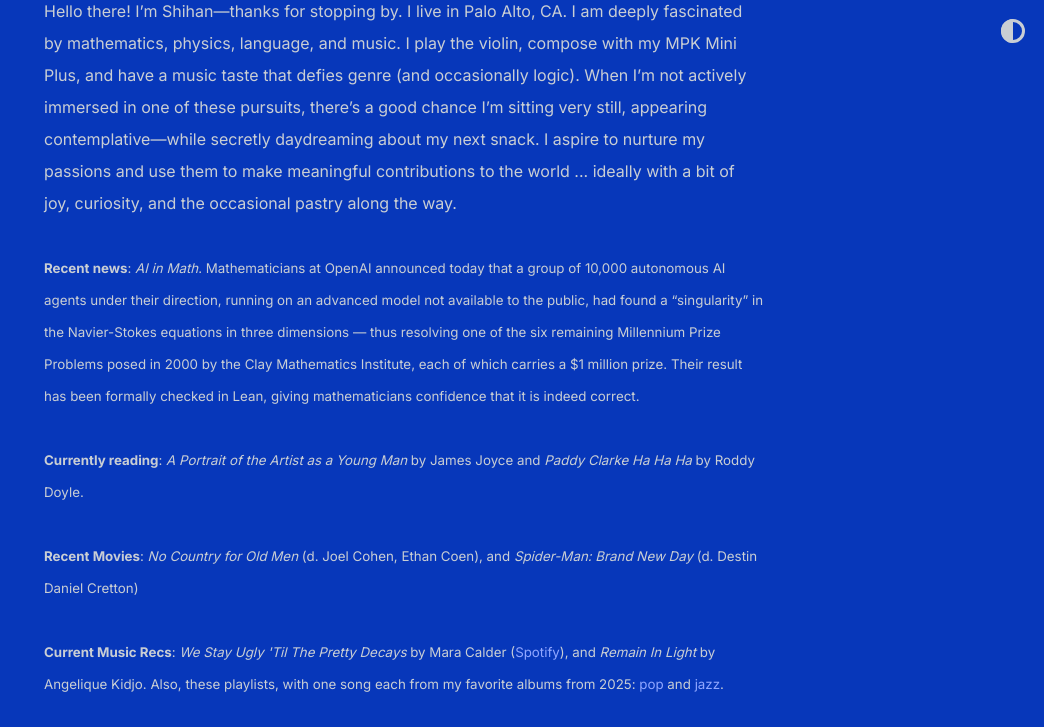
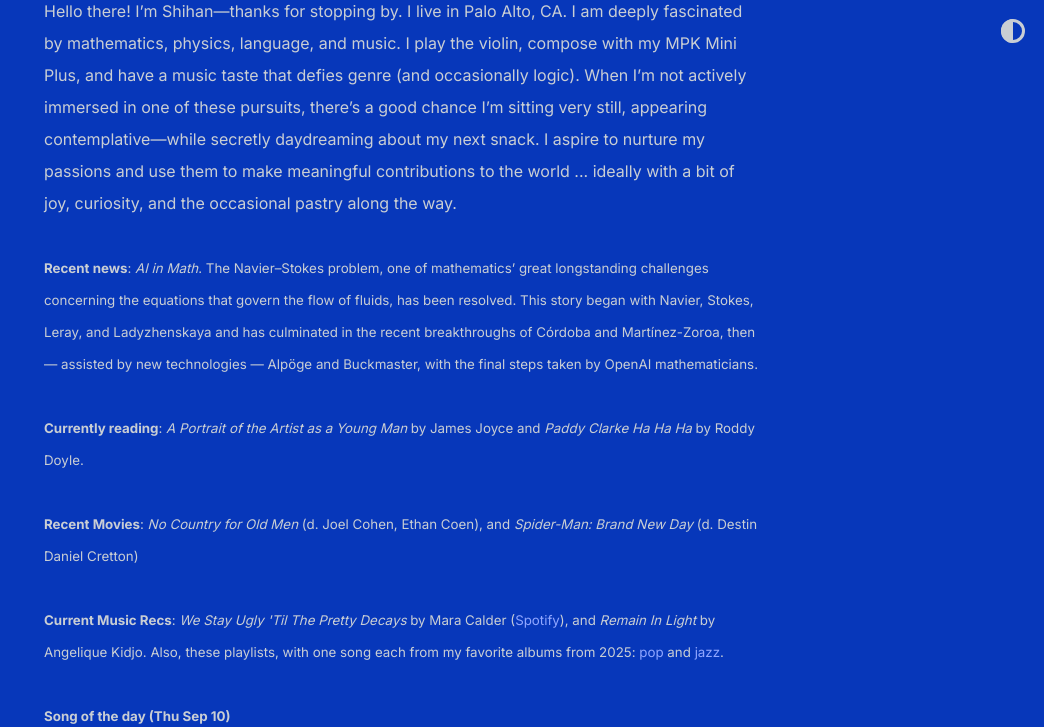
Before and after one commit to shihankanungo/shihankanungo.github.io, a Jekyll site: the page built from index.md, in a window 1280 px wide and 900 px high, scrolled down 503 px, cut to the strip 0-727 px from the top of the window. Shown: the whole strip, without its empty margins (236-1280 px from the left). Built offline with Jekyll 4.4.1, drawn with Linux system fonts in a browser that asks for light colours.

Commit message:
Update _config.yml

```diff
--- a/_config.yml
+++ b/_config.yml
@@ -6,7 +6,7 @@
   Hello there! I’m Shihan&mdash;thanks for stopping by. I live in Palo Alto, CA. I am deeply fascinated by mathematics, physics, language, and music. I play the violin, compose with my MPK Mini Plus, and have a music taste that defies genre (and occasionally logic). When I’m not actively immersed in one of these pursuits, there’s a good chance I’m sitting very still, appearing contemplative&mdash;while secretly daydreaming about my next snack. I aspire to nurture my passions and use them to make meaningful contributions to the world ... ideally with a bit of joy, curiosity, and the occasional pastry along the way.
           <br /><br />
 
-          <small><b>Recent news</b>: <i>AI in Math</i>. Mathematicians at OpenAI announced today that a group of 10,000 autonomous AI agents under their direction, running on an advanced model not available to the public, had found a “singularity” in the Navier-Stokes equations in three dimensions — thus resolving one of the six remaining Millennium Prize Problems posed in 2000 by the Clay Mathematics Institute, each of which carries a $1 million prize. Their result has been formally checked in Lean, giving mathematicians confidence that it is indeed correct.</small>
+          <small><b>Recent news</b>: <i>AI in Math</i>. The Navier–Stokes problem, one of mathematics’ great longstanding challenges concerning the equations that govern the flow of fluids, has been resolved. This story began with Navier, Stokes, Leray, and Ladyzhenskaya and has culminated in the recent breakthroughs of Córdoba and Martínez-Zoroa, then — assisted by new technologies — Alpöge and Buckmaster, with the final steps taken by OpenAI mathematicians.</small>
           <br /><br />
           <small><b>Currently reading</b>: <i>A Portrait of the Artist as a Young Man</i> by James Joyce and <i>Paddy Clarke Ha Ha Ha</i> by Roddy Doyle.</small>
           <br /><br />
```
